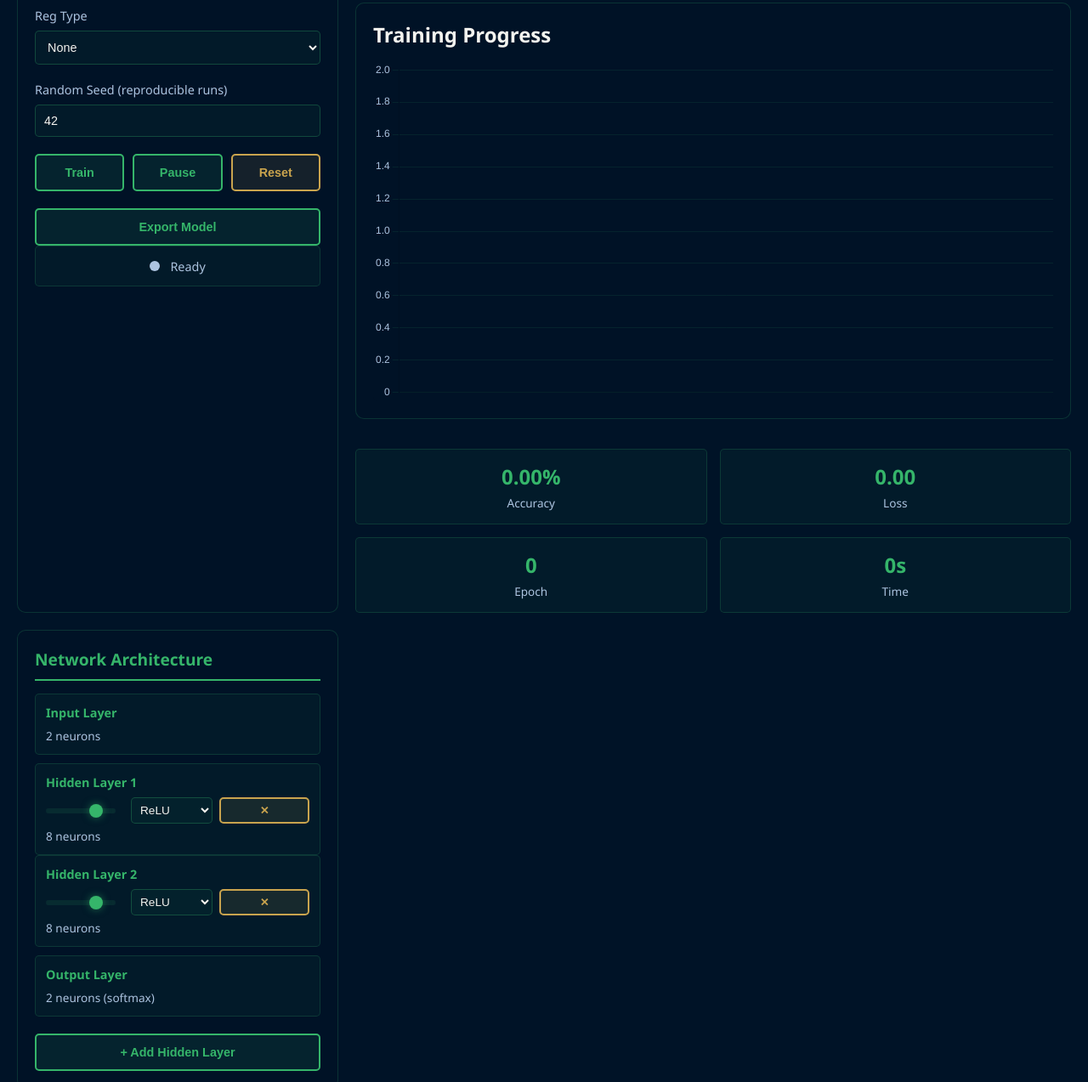
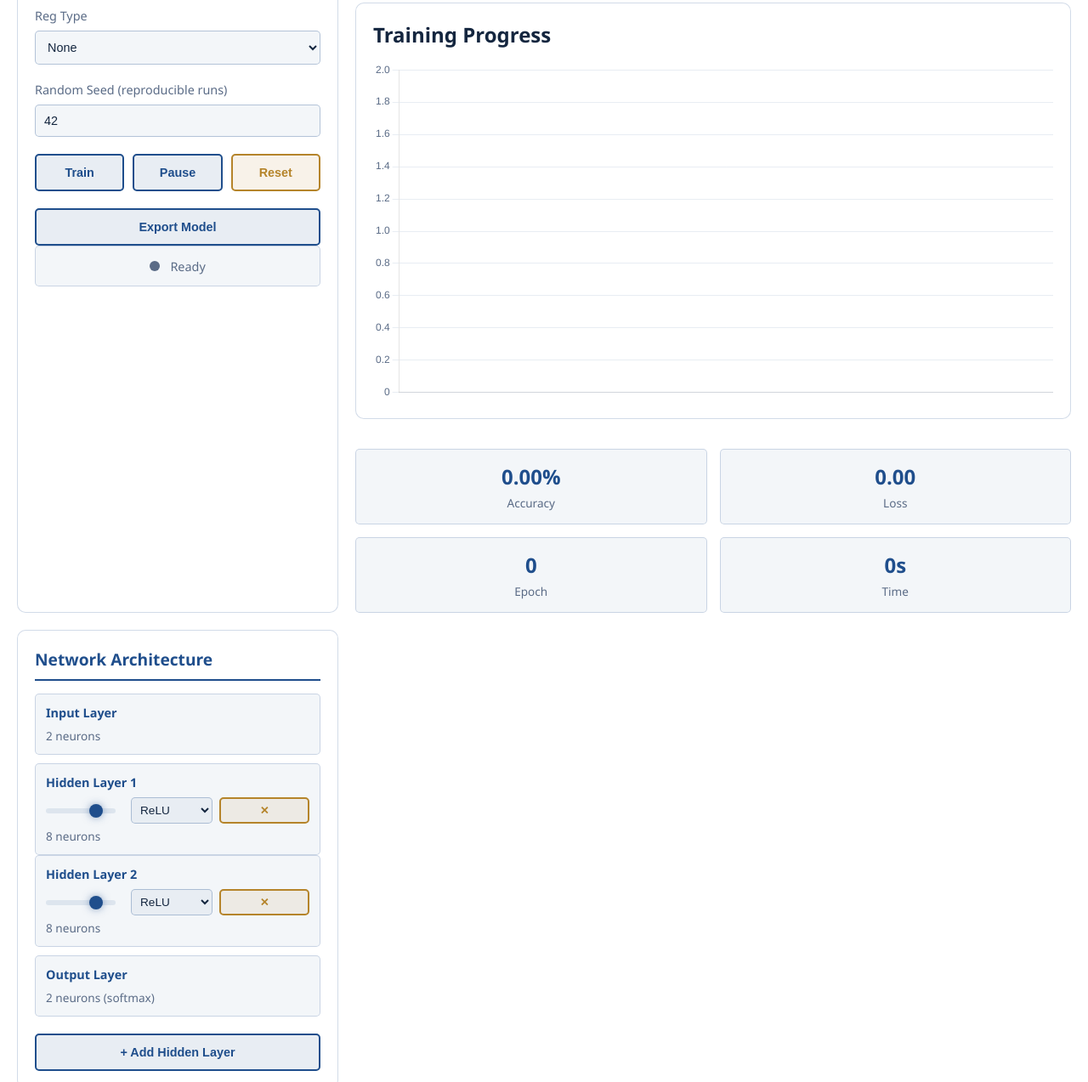
Before and after one commit to Freddricklogan/neural-network-playground, a plain HTML site: page index.html in a window 1280 px wide. Shown: the part 659-1932 px from the top of the page at 85% size. Drawn offline with nearby package versions, Linux system fonts and the light colour scheme.

Commit message:
Re-theme app pages to light executive: white background, blue and gold accents, navy text

```diff
--- a/index.html
+++ b/index.html
@@ -7,7 +7,7 @@
     <meta name="description" content="Build, train, and visualize neural networks entirely in the browser. A from-scratch deep learning engine with live decision boundaries, backpropagation, and real-time metrics — no frameworks.">
     <meta name="author" content="Freddrick Logan">
     <meta name="keywords" content="neural network, deep learning, machine learning, backpropagation, decision boundary, data visualization, education, vanilla JavaScript">
-    <meta name="theme-color" content="#001327">
+    <meta name="theme-color" content="#ffffff">
     <link rel="canonical" href="https://freddricklogan.github.io/neural-network-playground/">
     <!-- Open Graph / social sharing -->
     <meta property="og:type" content="website">
@@ -26,8 +26,8 @@
 
         body {
             font-family: 'Segoe UI', Tahoma, Geneva, Verdana, sans-serif;
-            background: linear-gradient(135deg, #001327 0%, #001327 100%);
-            color: #f4f3ef;
+            background: linear-gradient(135deg, #ffffff 0%, #ffffff 100%);
+            color: #14263f;
             min-height: 100vh;
             padding: 20px;
         }
@@ -43,14 +43,14 @@
         }
 
         h1 {
-            color: #35b56a;
+            color: #1f4e8c;
             font-size: 2.5em;
             margin-bottom: 10px;
-            text-shadow: 0 0 20px rgba(53, 181, 106, 0.5);
+            text-shadow: 0 0 20px rgba(31, 78, 140, 0.5);
         }
 
         .subtitle {
-            color: #adc4e0;
+            color: #5a6b86;
             font-size: 1em;
         }
 
@@ -62,18 +62,18 @@
         }
 
         .panel {
-            background: rgba(0, 19, 39, 0.8);
-            border: 1px solid rgba(53, 181, 106, 0.2);
+            background: rgba(255, 255, 255, 0.8);
+            border: 1px solid rgba(31, 78, 140, 0.2);
             border-radius: 10px;
             padding: 20px;
             backdrop-filter: blur(10px);
         }
 
         .panel h2 {
-            color: #35b56a;
+            color: #1f4e8c;
             font-size: 1.2em;
             margin-bottom: 15px;
-            border-bottom: 2px solid #35b56a;
+            border-bottom: 2px solid #1f4e8c;
             padding-bottom: 10px;
         }
 
@@ -83,7 +83,7 @@
 
         label {
             display: block;
-            color: #adc4e0;
+            color: #5a6b86;
             font-size: 0.9em;
             margin-bottom: 8px;
             font-weight: 500;
@@ -93,10 +93,10 @@
             width: 100%;
             height: 6px;
             border-radius: 3px;
-            background: rgba(53, 181, 106, 0.1);
+            background: rgba(31, 78, 140, 0.1);
             outline: none;
             -webkit-appearance: none;
-            accent-color: #35b56a;
+            accent-color: #1f4e8c;
         }
 
         input[type="range"]::-webkit-slider-thumb {
@@ -105,25 +105,25 @@
             width: 16px;
             height: 16px;
             border-radius: 50%;
-            background: #35b56a;
+            background: #1f4e8c;
             cursor: pointer;
-            box-shadow: 0 0 10px rgba(53, 181, 106, 0.5);
+            box-shadow: 0 0 10px rgba(31, 78, 140, 0.5);
         }
 
         input[type="range"]::-moz-range-thumb {
             width: 16px;
             height: 16px;
             border-radius: 50%;
-            background: #35b56a;
+            background: #1f4e8c;
             cursor: pointer;
-            box-shadow: 0 0 10px rgba(53, 181, 106, 0.5);
+            box-shadow: 0 0 10px rgba(31, 78, 140, 0.5);
             border: none;
         }
 
         .slider-value {
             display: inline-block;
-            background: rgba(53, 181, 106, 0.1);
-            color: #35b56a;
+            background: rgba(31, 78, 140, 0.1);
+            color: #1f4e8c;
             padding: 4px 8px;
             border-radius: 4px;
             font-size: 0.85em;
@@ -133,17 +133,17 @@
         select {
             width: 100%;
             padding: 10px;
-            background: rgba(53, 181, 106, 0.05);
-            border: 1px solid rgba(53, 181, 106, 0.3);
-            color: #f4f3ef;
+            background: rgba(31, 78, 140, 0.05);
+            border: 1px solid rgba(31, 78, 140, 0.3);
+            color: #14263f;
             border-radius: 5px;
             cursor: pointer;
             font-size: 0.9em;
         }
 
         select option {
-            background: #001327;
-            color: #f4f3ef;
+            background: #ffffff;
+            color: #14263f;
         }
 
         .button-group {
@@ -155,10 +155,10 @@
         button {
             flex: 1;
             padding: 12px;
-            border: 2px solid #35b56a;
+            border: 2px solid #1f4e8c;
             border-radius: 5px;
-            background: rgba(53, 181, 106, 0.1);
-            color: #35b56a;
+            background: rgba(31, 78, 140, 0.1);
+            color: #1f4e8c;
             cursor: pointer;
             font-weight: 600;
             transition: all 0.3s ease;
@@ -166,26 +166,26 @@
         }
 
         button:hover {
-            background: rgba(53, 181, 106, 0.2);
-            box-shadow: 0 0 15px rgba(53, 181, 106, 0.4);
+            background: rgba(31, 78, 140, 0.2);
+            box-shadow: 0 0 15px rgba(31, 78, 140, 0.4);
             transform: translateY(-2px);
         }
 
         button.active {
-            background: #35b56a;
-            color: #001327;
-            box-shadow: 0 0 20px rgba(53, 181, 106, 0.6);
+            background: #1f4e8c;
+            color: #ffffff;
+            box-shadow: 0 0 20px rgba(31, 78, 140, 0.6);
         }
 
         button.danger {
-            border-color: #c9a44e;
-            color: #c9a44e;
-            background: rgba(201, 164, 78, 0.1);
+            border-color: #b5842a;
+            color: #b5842a;
+            background: rgba(181, 132, 42, 0.1);
         }
 
         button.danger:hover {
-            background: rgba(201, 164, 78, 0.2);
-            box-shadow: 0 0 15px rgba(201, 164, 78, 0.4);
+            background: rgba(181, 132, 42, 0.2);
+            box-shadow: 0 0 15px rgba(181, 132, 42, 0.4);
         }
 
         .center-panel {
@@ -196,8 +196,8 @@
         }
 
         .visualization-container {
-            background: rgba(0, 19, 39, 0.8);
-            border: 1px solid rgba(53, 181, 106, 0.2);
+            background: rgba(255, 255, 255, 0.8);
+            border: 1px solid rgba(31, 78, 140, 0.2);
             border-radius: 10px;
             padding: 20px;
             flex: 1;
@@ -207,7 +207,7 @@
             width: 100%;
             height: 400px;
             border-radius: 5px;
-            background: rgba(0, 19, 39, 0.5);
+            background: rgba(255, 255, 255, 0.5);
         }
 
         #decisionBoundary {
@@ -228,8 +228,8 @@
         }
 
         .metric {
-            background: rgba(53, 181, 106, 0.05);
-            border: 1px solid rgba(53, 181, 106, 0.2);
+            background: rgba(31, 78, 140, 0.05);
+            border: 1px solid rgba(31, 78, 140, 0.2);
             border-radius: 5px;
             padding: 15px;
             text-align: center;
@@ -237,14 +237,14 @@
 
         .metric-value {
             font-size: 1.5em;
-            color: #35b56a;
+            color: #1f4e8c;
             font-weight: bold;
             margin-bottom: 5px;
         }
 
         .metric-label {
             font-size: 0.85em;
-            color: #adc4e0;
+            color: #5a6b86;
         }
 
         .right-panel {
@@ -257,7 +257,7 @@
             width: 100%;
             height: 500px;
             border-radius: 5px;
-            background: rgba(0, 19, 39, 0.5);
+            background: rgba(255, 255, 255, 0.5);
         }
 
         .layer-controls {
@@ -266,14 +266,14 @@
         }
 
         .layer-item {
-            background: rgba(53, 181, 106, 0.05);
-            border: 1px solid rgba(53, 181, 106, 0.2);
+            background: rgba(31, 78, 140, 0.05);
+            border: 1px solid rgba(31, 78, 140, 0.2);
             border-radius: 5px;
             padding: 12px;
         }
 
         .layer-header {
-            color: #35b56a;
+            color: #1f4e8c;
             font-weight: 600;
             margin-bottom: 8px;
             font-size: 0.9em;
@@ -294,20 +294,20 @@
         button.remove-layer {
             padding: 6px 10px;
             font-size: 0.8em;
-            border-color: #c9a44e;
-            color: #c9a44e;
-            background: rgba(201, 164, 78, 0.1);
+            border-color: #b5842a;
+            color: #b5842a;
+            background: rgba(181, 132, 42, 0.1);
         }
 
         .neurons-display {
-            color: #adc4e0;
+            color: #5a6b86;
             font-size: 0.85em;
             margin-top: 5px;
         }
 
         .training-status {
-            background: rgba(53, 181, 106, 0.05);
-            border: 1px solid rgba(53, 181, 106, 0.2);
+            background: rgba(31, 78, 140, 0.05);
+            border: 1px solid rgba(31, 78, 140, 0.2);
             border-radius: 5px;
             padding: 12px;
             text-align: center;
@@ -324,12 +324,12 @@
         }
 
         .status-indicator.idle {
-            background: #adc4e0;
+            background: #5a6b86;
             animation: none;
         }
 
         .status-indicator.training {
-            background: #35b56a;
+            background: #1f4e8c;
         }
 
         @keyframes pulse {
@@ -338,7 +338,7 @@
         }
 
         .status-text {
-            color: #adc4e0;
+            color: #5a6b86;
             font-size: 0.9em;
         }
 
@@ -423,9 +423,9 @@
                 </div>
 
                 <div class="control-group">
-                    <label>Random Seed <span style="color:#adc4e0;font-weight:400">(reproducible runs)</span></label>
+                    <label>Random Seed <span style="color:#5a6b86;font-weight:400">(reproducible runs)</span></label>
                     <input type="number" id="seed" value="42" min="0" step="1"
-                           style="width:100%;padding:10px;background:rgba(53, 181, 106,0.05);border:1px solid rgba(53, 181, 106,0.3);color:#f4f3ef;border-radius:5px;font-size:0.9em;">
+                           style="width:100%;padding:10px;background:rgba(31, 78, 140,0.05);border:1px solid rgba(31, 78, 140,0.3);color:#14263f;border-radius:5px;font-size:0.9em;">
                 </div>
 
                 <div class="button-group">
@@ -507,17 +507,17 @@
             </div>
         </div>
 
-        <footer style="text-align:center;margin-top:40px;padding:24px 20px;border-top:1px solid rgba(53, 181, 106,0.15);color:#adc4e0;font-size:0.9em;">
+        <footer style="text-align:center;margin-top:40px;padding:24px 20px;border-top:1px solid rgba(31, 78, 140,0.15);color:#5a6b86;font-size:0.9em;">
             <p style="margin-bottom:8px;">
-                <strong style="color:#35b56a;">Neural Network Playground</strong>
+                <strong style="color:#1f4e8c;">Neural Network Playground</strong>
                 &mdash; a from-scratch deep learning engine in vanilla JavaScript (no ML frameworks).
             </p>
             <p>
-                Built by <a href="https://github.com/Freddricklogan" style="color:#35b56a;text-decoration:none;">Freddrick Logan</a>
+                Built by <a href="https://github.com/Freddricklogan" style="color:#1f4e8c;text-decoration:none;">Freddrick Logan</a>
                 &nbsp;&middot;&nbsp;
-                <a href="https://github.com/Freddricklogan/neural-network-playground" style="color:#35b56a;text-decoration:none;">Source on GitHub</a>
+                <a href="https://github.com/Freddricklogan/neural-network-playground" style="color:#1f4e8c;text-decoration:none;">Source on GitHub</a>
                 &nbsp;&middot;&nbsp;
-                <a href="https://www.linkedin.com/in/freddricklogan/" style="color:#35b56a;text-decoration:none;">LinkedIn</a>
+                <a href="https://www.linkedin.com/in/freddricklogan/" style="color:#1f4e8c;text-decoration:none;">LinkedIn</a>
             </p>
         </footer>
     </div>
@@ -911,8 +911,8 @@
                     datasets: [{
                         label: 'Training Loss',
                         data: [],
-                        borderColor: '#35b56a',
-                        backgroundColor: 'rgba(53, 181, 106, 0.05)',
+                        borderColor: '#1f4e8c',
+                        backgroundColor: 'rgba(31, 78, 140, 0.05)',
                         borderWidth: 2,
                         tension: 0.4,
                         fill: true,
@@ -930,12 +930,12 @@
                         y: {
                             beginAtZero: true,
                             max: 2,
-                            grid: { color: 'rgba(53, 181, 106, 0.1)' },
-                            ticks: { color: '#adc4e0' }
+                            grid: { color: 'rgba(31, 78, 140, 0.1)' },
+                            ticks: { color: '#5a6b86' }
                         },
                         x: {
-                            grid: { color: 'rgba(53, 181, 106, 0.1)' },
-                            ticks: { color: '#adc4e0' }
+                            grid: { color: 'rgba(31, 78, 140, 0.1)' },
+                            ticks: { color: '#5a6b86' }
                         }
                     }
                 }
@@ -992,12 +992,12 @@
                 const x = data[i][0] * width;
                 const y = data[i][1] * height;
 
-                ctx.fillStyle = labels[i] === 0 ? '#c9a44e' : '#35b56a';
+                ctx.fillStyle = labels[i] === 0 ? '#b5842a' : '#1f4e8c';
                 ctx.beginPath();
                 ctx.arc(x, y, 4, 0, 2 * Math.PI);
                 ctx.fill();
 
-                ctx.strokeStyle = '#f4f3ef';
+                ctx.strokeStyle = '#14263f';
                 ctx.lineWidth = 1;
                 ctx.stroke();
             }
@@ -1012,7 +1012,7 @@
             canvas.width = width;
             canvas.height = height;
 
-            ctx.fillStyle = 'rgba(0, 19, 39, 0.5)';
+            ctx.fillStyle = 'rgba(255, 255, 255, 0.5)';
             ctx.fillRect(0, 0, width, height);
 
             const architecture = network.getArchitecture();
@@ -1071,16 +1071,16 @@
                     const { x, y } = nodePositions[layer][i];
 
                     if (isInput || isOutput) {
-                        ctx.fillStyle = '#35b56a';
+                        ctx.fillStyle = '#1f4e8c';
                     } else {
-                        ctx.fillStyle = '#35b56a';
+                        ctx.fillStyle = '#1f4e8c';
                     }
 
                     ctx.beginPath();
                     ctx.arc(x, y, 6, 0, 2 * Math.PI);
                     ctx.fill();
 
-                    ctx.strokeStyle = '#35b56a';
+                    ctx.strokeStyle = '#1f4e8c';
                     ctx.lineWidth = 2;
                     ctx.stroke();
                 }
```
